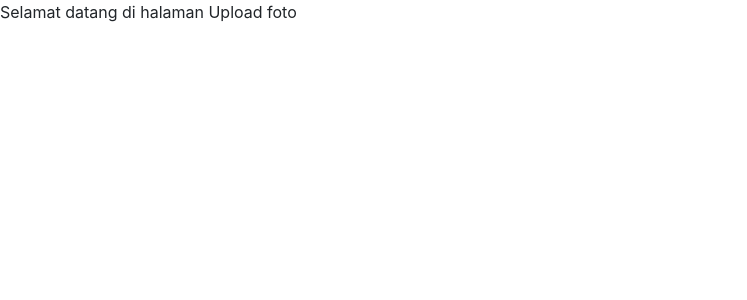
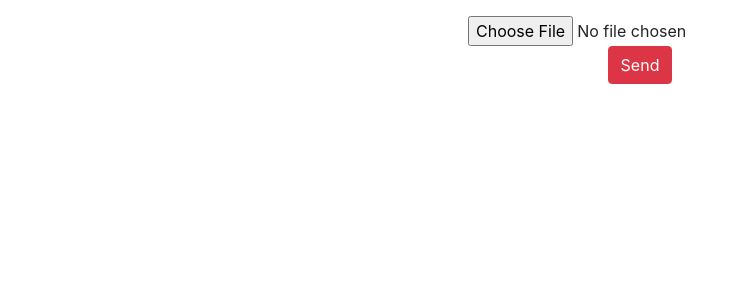
Before and after one commit to depanripurba/websocket, a React (Create React App) app in the folder client/: page /Upload in a window 1280 px wide. Shown: the top 300 px of the page, without its empty margins (0-747 px from the left). Built offline with nearby package versions, Linux system fonts and the light colour scheme.

Commit message:
menambahkan komponnen baru karena waktu

```diff
--- /dev/null
+++ b/client/src/component/Upload/Upload.jsx
@@ -0,0 +1,14 @@
+import React,{useState,useEffect} from 'react'
+const Upload = ()=>{
+    const [file,setFile] = useState()
+    useEffect(()=>{
+        console.log(file)
+    })
+    return(
+        <div className="mt-3">
+            <input type="file" onChange={(e)=>setFile(e.target.files[0])} /><br/>
+            <button type="submit" className="btn btn-danger">Send</button>
+        </div>
+    )
+}
+export default Upload
--- a/client/src/component/Uploadfoto/Uploadfoto.jsx
+++ b/client/src/component/Uploadfoto/Uploadfoto.jsx
@@ -1,7 +1,10 @@
 import React from 'react'
+import Upload from '.././Upload/Upload'
 const Uploadfoto = ()=>{
     return(
-        <p>Selamat datang di halaman Upload foto</p>
+        <center>
+        <Upload />
+        </center>
     )
 }
 export default Uploadfoto
```
